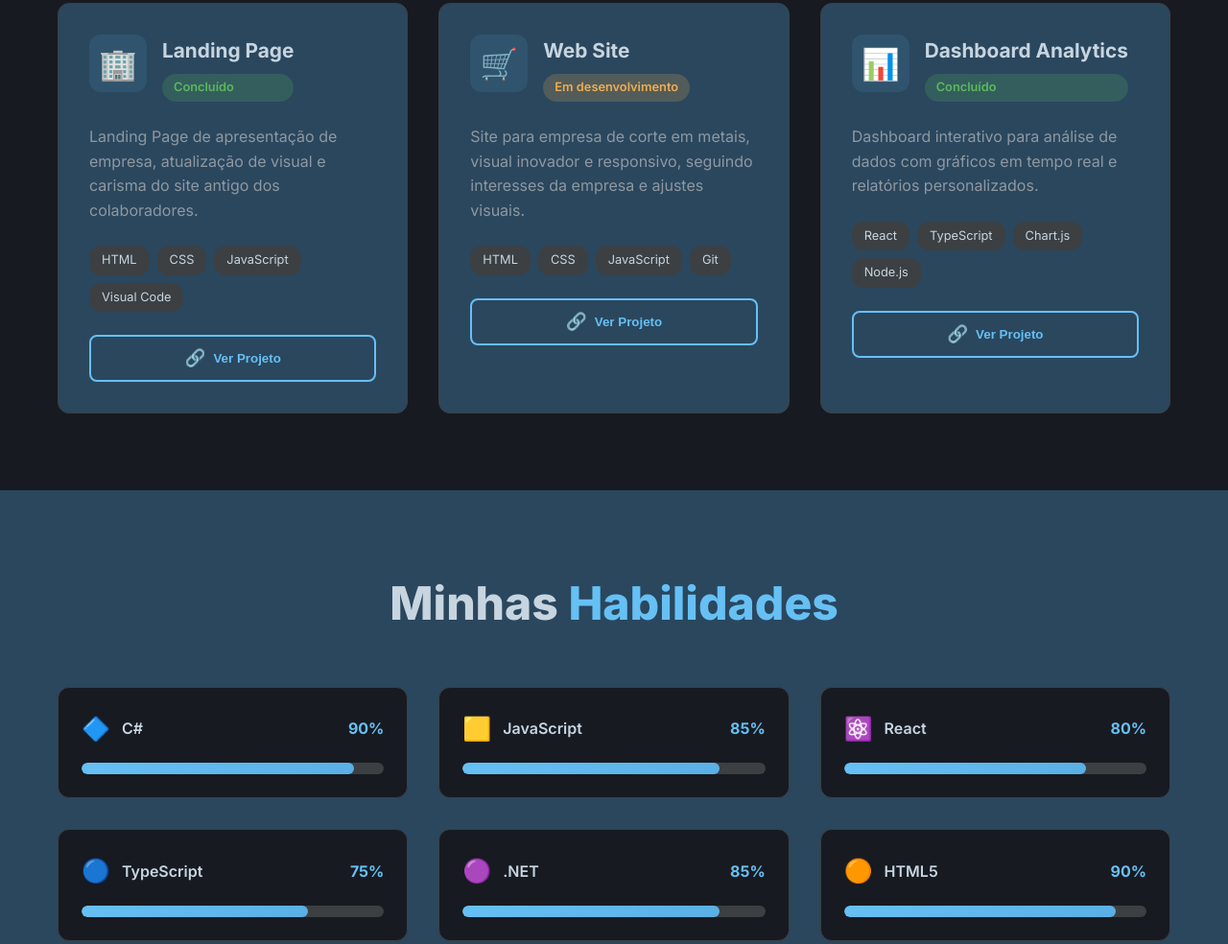
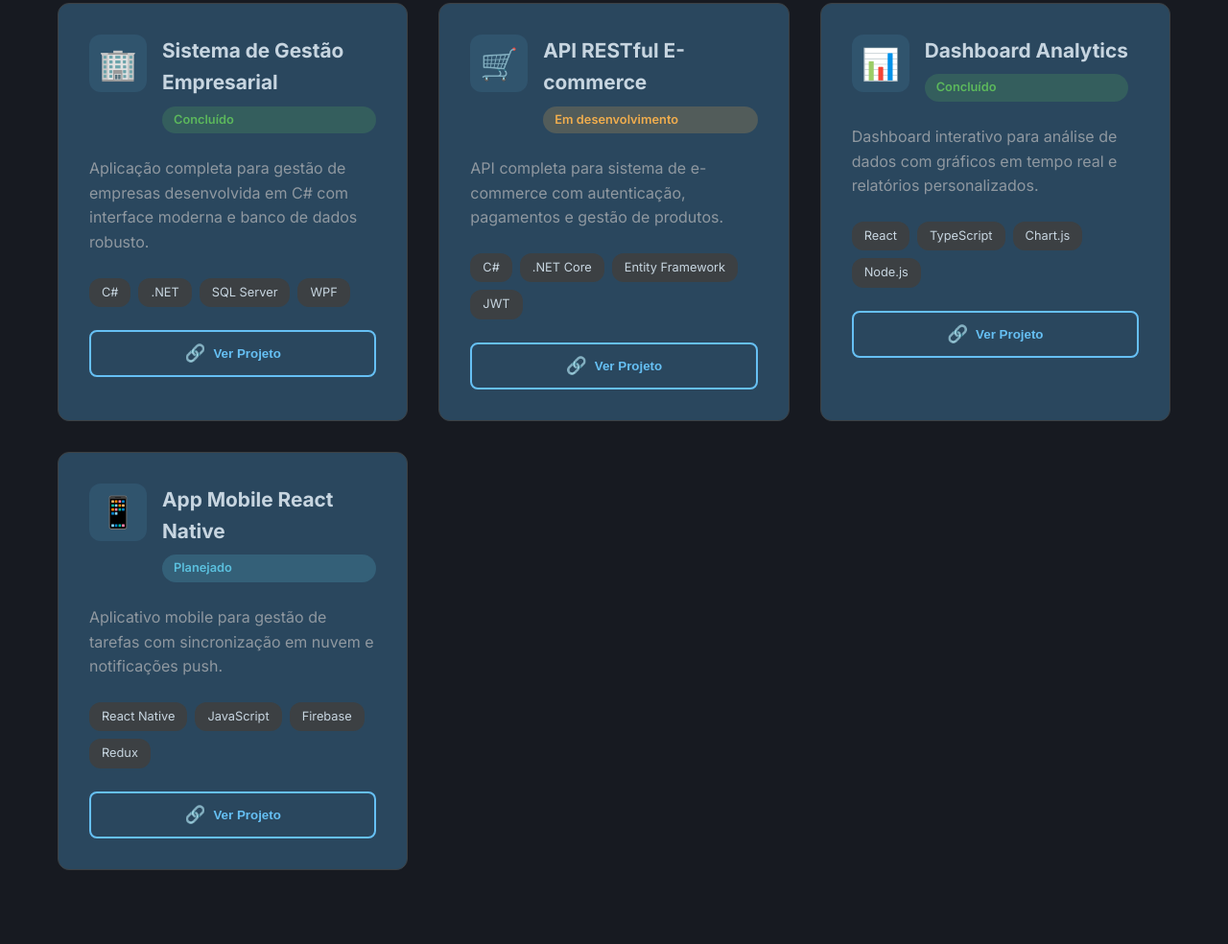
Before and after one commit to Beikoz/Resume-T.I, a plain HTML site: page index.html in a window 1280 px wide. Shown: the part 3100-4084 px from the top of the page at 96% size. Drawn offline with Linux system fonts and the light colour scheme.

Commit message:
Update Index
update do link do meu linkedin

```diff
--- a/css/styles.css
+++ b/css/styles.css
@@ -44,7 +44,7 @@ body {
     top: 0;
     left: 0;
     right: 0;
-    background: rgba(27, 40, 56, 0.95);
+    background: rgba(0, 115, 255, 0.95);
     backdrop-filter: blur(10px);
     border-bottom: 1px solid var(--steam-border);
     z-index: 1000;
--- a/index.html
+++ b/index.html
@@ -342,22 +342,21 @@
                         <div class="project-header">
                             <div class="project-icon">🏢</div>
                             <div class="project-info">
-                                <h3 class="project-title">Landing Page</h3>
+                                <h3 class="project-title">Sistema de Gestão Empresarial</h3>
                                 <div class="project-status status-completed">Concluído</div>
                             </div>
                         </div>
                         <div class="project-content">
                             <p class="project-description">
-                                Landing Page de apresentação de empresa, atualização de visual e carisma do site antigo dos colaboradores.
+                                Aplicação completa para gestão de empresas desenvolvida em C# com interface moderna e banco de dados robusto.
                             </p>
                             <div class="project-tech">
-                                <span class="tech-tag">HTML</span>
-                                <span class="tech-tag">CSS</span>
-                                <span class="tech-tag">JavaScript   </span>
-                                <span class="tech-tag">Visual Code</span>
+                                <span class="tech-tag">C#</span>
+                                <span class="tech-tag">.NET</span>
+                                <span class="tech-tag">SQL Server</span>
+                                <span class="tech-tag">WPF</span>
                             </div>
-                            <button onclick="window.location.href='https://github.com/Beikoz/Maquita2-main';"
-                            class="project-btn">
+                            <button class="project-btn">
                                 <span class="btn-icon">🔗</span>
                                 Ver Projeto
                             </button>
@@ -368,22 +367,21 @@
                         <div class="project-header">
                             <div class="project-icon">🛒</div>
                             <div class="project-info">
-                                <h3 class="project-title">Web Site</h3>
+                                <h3 class="project-title">API RESTful E-commerce</h3>
                                 <div class="project-status status-development">Em desenvolvimento</div>
                             </div>
                         </div>
                         <div class="project-content">
                             <p class="project-description">
-                                Site para empresa de corte em metais, visual inovador e responsivo, seguindo interesses da empresa e ajustes visuais.
+                                API completa para sistema de e-commerce com autenticação, pagamentos e gestão de produtos.
                             </p>
                             <div class="project-tech">
-                                <span class="tech-tag">HTML</span>
-                                <span class="tech-tag">CSS</span>
-                                <span class="tech-tag">JavaScript</span>
-                                <span class="tech-tag">Git</span>
+                                <span class="tech-tag">C#</span>
+                                <span class="tech-tag">.NET Core</span>
+                                <span class="tech-tag">Entity Framework</span>
+                                <span class="tech-tag">JWT</span>
                             </div>
-                             <button onclick="window.location.href='https://github.com/Beikoz/Proj-Site';"
-                            class="project-btn">
+                            <button class="project-btn">
                                 <span class="btn-icon">🔗</span>
                                 Ver Projeto
                             </button>
@@ -414,6 +412,32 @@
                             </button>
                         </div>
                     </div>
+
+                    <div class="project-card">
+                        <div class="project-header">
+                            <div class="project-icon">📱</div>
+                            <div class="project-info">
+                                <h3 class="project-title">App Mobile React Native</h3>
+                                <div class="project-status status-planned">Planejado</div>
+                            </div>
+                        </div>
+                        <div class="project-content">
+                            <p class="project-description">
+                                Aplicativo mobile para gestão de tarefas com sincronização em nuvem e notificações push.
+                            </p>
+                            <div class="project-tech">
+                                <span class="tech-tag">React Native</span>
+                                <span class="tech-tag">JavaScript</span>
+                                <span class="tech-tag">Firebase</span>
+                                <span class="tech-tag">Redux</span>
+                            </div>
+                            <button class="project-btn">
+                                <span class="btn-icon">🔗</span>
+                                Ver Projeto
+                            </button>
+                        </div>
+                    </div>
+                </div>
             </div>
         </section>
 
@@ -641,7 +665,7 @@
                                 <span class="contact-icon">📱</span>
                                 <span>(11) 987656124</span>
                             </a>
-                            <a href="https://www.linkedin.com/in/gabriel-valente-86213427a/" target="_blank" rel="noopener noreferrer" class="contact-link">
+                            <a href="https://www.linkedin.com/in/gabrielfvalente/" target="_blank" rel="noopener noreferrer" class="contact-link">
                                 <span class="contact-icon">💼</span>
                                 <span>LinkedIn</span>
                             </a>
```
